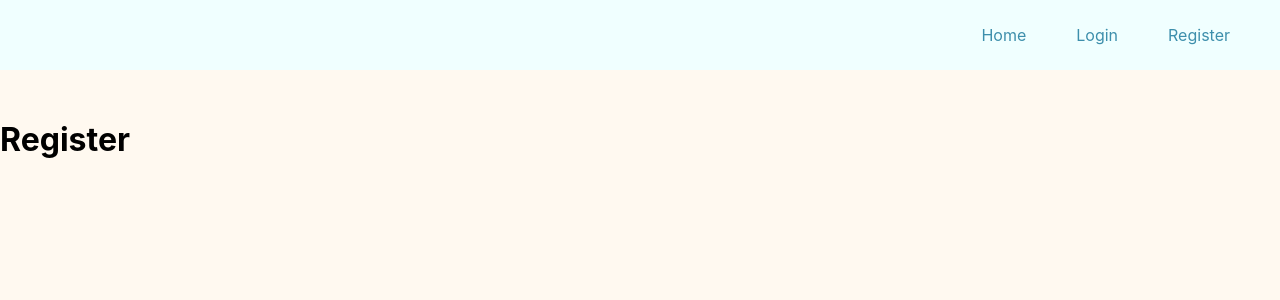
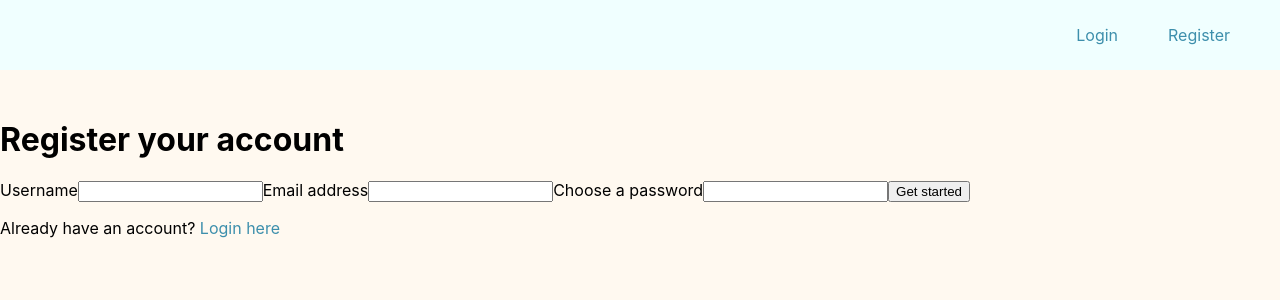
Before and after one commit to paajas2/ChatAppJP, a React (Create React App) app: page /register in a window 1280 px wide. Shown: the top 300 px of the page. Built offline with nearby package versions, Linux system fonts and the light colour scheme; no server answers.

Commit message:
Week 5
Changes and additions made on Week 5

```diff
--- a/package.json
+++ b/package.json
@@ -6,6 +6,8 @@
     "@testing-library/jest-dom": "^5.16.5",
     "@testing-library/react": "^13.4.0",
     "@testing-library/user-event": "^13.5.0",
+    "dotenv": "^16.0.3",
+    "firebase": "^9.19.1",
     "react": "^18.2.0",
     "react-dom": "^18.2.0",
     "react-router": "^5.2.0",
--- a/src/App.js
+++ b/src/App.js
@@ -1,6 +1,7 @@
 import React from 'react';
 import './App.css';
 import Chatbox from './components/Chatbox';
+import {Link} from 'react-router-dom';
 
 class App extends React.Component {
   constructor(props) {
@@ -27,11 +28,23 @@
     return (
       <div className="App">
         <h1>Chat App</h1>
-        <Chatbox items={this.state.items} />
-        <form className="message-from" onSubmit={this.onSubmit}>
-          <input value={this.state.term} onChange={this.onChange} />
-          <button>Send</button>
-        </form>
+
+        {this.props.user && (
+          <div className="allow-chat">
+            <Chatbox items={this.state.items} />
+            <form className="message-from" onSubmit={this.onSubmit}>
+              <input value={this.state.term} onChange={this.onChange} />
+              <button>Send</button>
+            </form>
+          </div>
+        )}
+        {!this.props.user && (
+          <div className="disallow-chat">
+            <p>
+              <Link to="/login">Login</Link> or <Link to="/register">Register</Link> to start chatting!
+            </p>
+          </div>
+        )}
       </div>
     );
   }
--- a/src/components/Login.js
+++ b/src/components/Login.js
@@ -1,10 +1,51 @@
 import React from 'react';
+import firebase from '../firebase.js';
+import {Link} from 'react-router-dom';
 
 class Login extends React.Component {
+    constructor(props) {
+        super(props);
+        this.state = {
+            email: '',
+            password: '',
+            error: null,
+        };
+    }
+    handleChange = e => {
+        this.setState({[e.target.name]: e.target.value});
+    }
+    handleSubmit = e => {
+        e.preventDefault();
+        const {email, password} = this.state;
+        firebase.auth().signInWithEmailAndPassword(email, password).then(() => {
+            this.props.history.push('/');
+        })
+        .catch(error => {
+            this.setState({error});
+        });
+    }
     render() {
+        const {email, password, error} = this.state;
         return (
             <div>
                 <h1>Login</h1>
+                <p>Login to access your account</p>
+                {error && <p className="error-message">{error.message}</p>}
+                <form onSubmit={this.handleSubmit}>
+                    <label htmlFor="email">Email address</label>
+                    <input type="text" name="email" id="email" value={email} onChange={this.handleChange}></input>
+                    <label htmlFor="password">Choose a password</label>
+                    <input
+                        type="password"
+                        name="password"
+                        id="password"
+                        value={password}
+                        onChange={this.handleChange}
+                        >
+                    </input>
+                    <button className="submit">Login</button>
+                    <p>Don't have an account? <Link className="login-btn" to="/login">Register here</Link></p>
+                </form>
             </div>
         );
     }
--- a/src/components/Register.js
+++ b/src/components/Register.js
@@ -1,10 +1,60 @@
 import React from 'react';
+import firebase from '../firebase.js';
+import { Link } from 'react-router-dom';
+import Login from './Login';
 
 class Register extends React.Component {
+    constructor(props){
+        super(props);
+        this.state = {
+            username: '',
+            email: '',
+            password: '',
+            error: null
+        }
+    }
+    handleChange = e => {
+        this.setState({[e.target.name]: e.target.value});
+    }
+    handleSubmit = e => {
+        e.preventDefault();
+        const {email, username, password} = this.state;
+        firebase.auth().createUserWithEmailAndPassword(email, password).then(() => {
+            const user = firebase.auth().currentUser;
+            user.updateProfile({displayName: username}).then(() => {
+                this.props.history.push('/');
+            })
+            .catch(error => {
+                this.setState({error});
+            });
+        })
+        .catch(error => {
+            this.setState({error});
+        })
+    }
     render() {
-        return (
-            <div>
-                <h1>Register</h1>
+        const {email, username, password, error} = this.state;
+        return(
+            <div className="auth-container">
+                <h1>Register your account</h1>
+                {error && <p className="error-message">{error.message}</p>}
+                <form onSubmit={this.handleSubmit}>
+                    <label htmlFor="username">Username</label>
+                    <input type="text" name="username" id="username" value={username} onChange={this.handleChange}></input>
+                    <label htmlFor="email">Email address</label>
+                    <input type="text" name="email" id="email" value={email} onChange={this.handleChange}></input>
+                    <label htmlFor="password">Choose a password</label>
+                    <input
+                        type="password"
+                        name="password"
+                        id="password"
+                        value={password}
+                        onChange={this.handleChange}
+                        >
+                    </input>
+                    <button className="submit">Get started</button>
+                    <p>Already have an account? <Link className="login-btn" to="/login">Login here</Link></p>
+                </form>
             </div>
         );
     }
--- /dev/null
+++ b/src/firebase.js
@@ -0,0 +1,19 @@
+// Import the functions you need from the SDKs you need
+import firebase from 'firebase/compat/app';
+import 'firebase/compat/auth';
+
+// Your web app's Firebase configuration
+const firebaseConfig = {
+  apiKey: process.env.REACT_APP_API_KEY,
+  authDomain: process.env.REACT_APP_AUTH_DOMAIN,
+  projectId: process.env.REACT_APP_PROJECT_ID,
+  storageBucket: process.env.REACT_APP_STORAGE_BUCKET,
+  messagingSenderId: process.env.REACT_APP_MESSAGING_SENDER_ID,
+  appId: process.env.REACT_APP_APP_ID,
+};
+
+// Initialize Firebase
+firebase.initializeApp(firebaseConfig);
+export const provider = new firebase.auth.GoogleAuthProvider();
+export const auth = firebase.auth();
+export default firebase;
--- a/src/index.js
+++ b/src/index.js
@@ -6,19 +6,41 @@
 import Login from './components/Login';
 import Register from './components/Register';
 import {BrowserRouter as Router, Route, Link, Switch} from 'react-router-dom';
+import firebase, {auth, provider} from './firebase.js';
 
 class AppRouter extends React.Component {
+  constructor(props) {
+    super(props);
+    this.state = {user: null}
+  }
+  componentDidMount() {
+    auth.onAuthStateChanged(user => {
+      if(user){
+        this.setState({user});
+      }
+    })
+  }
+  logOutUser = () => {
+    firebase.auth().signOut()
+    .then(window.location = "/");
+  }
   render() {
     return (
       <Router>
         <div className="app">
           <nav className="main-nav">
-            <Link to="/">Home</Link>
-            <Link to="/login">Login</Link>
-            <Link to="/register">Register</Link>
+            {!this.state.user &&
+              <div>
+                <Link to="/login">Login</Link>
+                <Link to="/register">Register</Link>
+              </div>
+            }
+            {this.state.user &&
+              <a href="#!" onClick={this.logOutUser}>Log out</a>
+            }
           </nav>
           <Switch>
-            <Route exact path="/" component={App} />
+            <Route path="/" exact render={() => <App user={this.state.user}/>} />
             <Route path="/login" component={Login} />
             <Route path="/register" component={Register} />
           </Switch>
```
Also changed, not shown: 2 other files (tests, documents, lock files or other folders).
